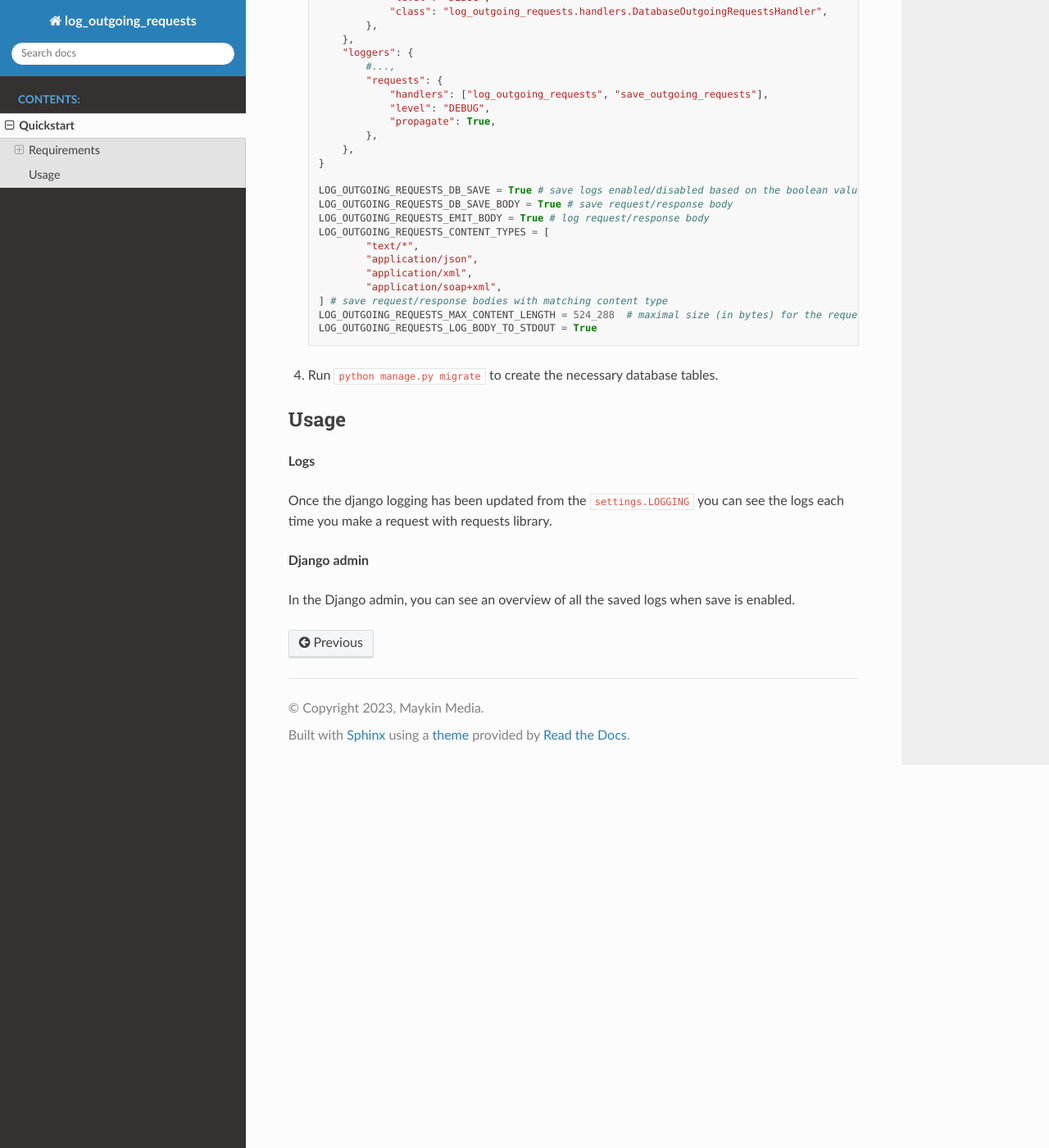
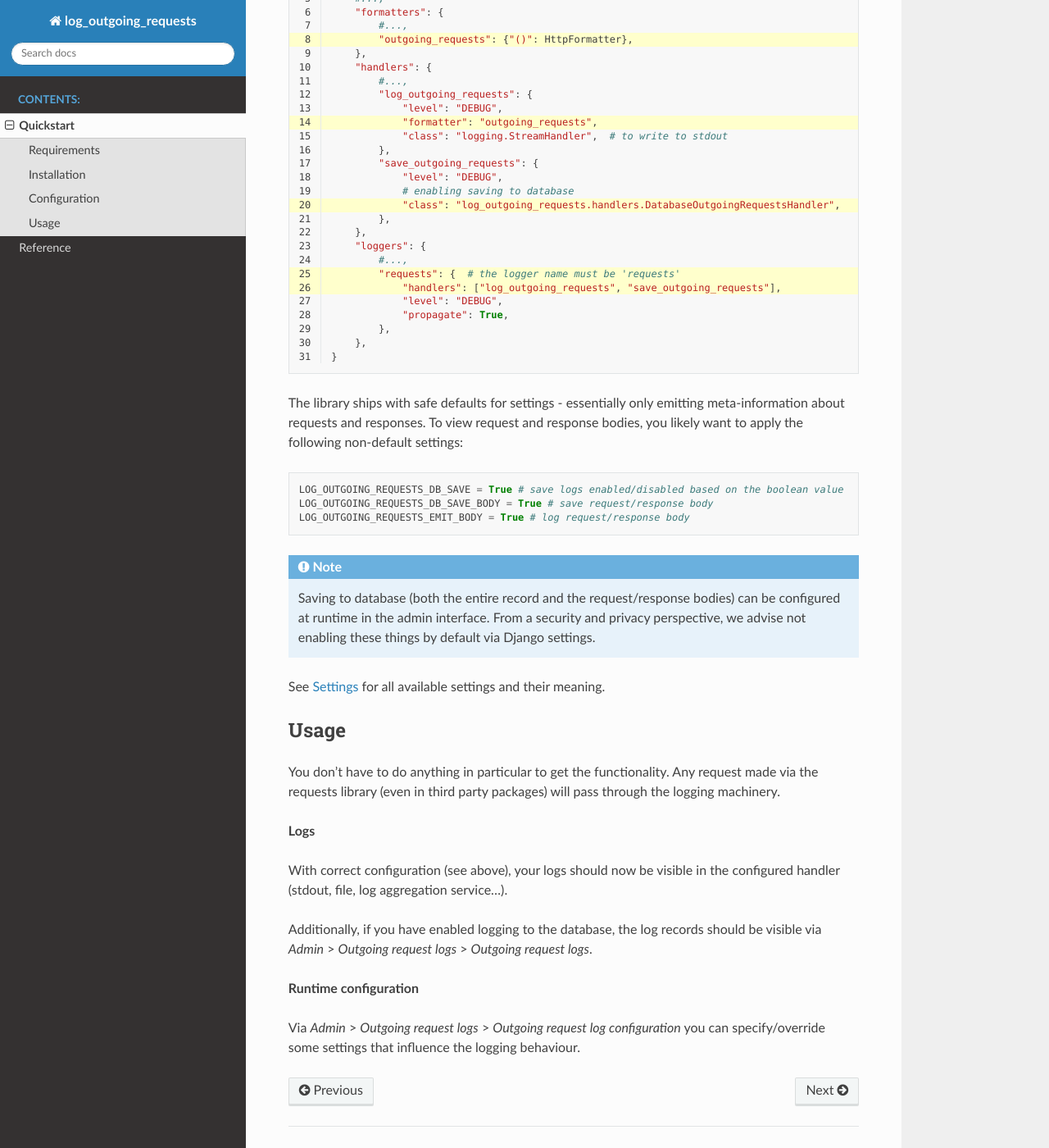
Before and after one commit to maykinmedia/django-log-outgoing-requests, a Sphinx documentation site: the page built from docs/quickstart.rst, in a window 1280 px wide and 1400 px high, scrolled down 861 px. Shown: the whole window at 82% size. Built offline with Sphinx 7.4.7 and the Read the Docs theme 2.0.0, drawn with Linux system fonts in a browser that asks for light colours; some of the changed text lies outside the part shown.

Commit message:
:pencil: Clean up documentation and add settings reference

```diff
--- a/docs/quickstart.rst
+++ b/docs/quickstart.rst
@@ -3,11 +3,12 @@ Quickstart
 ==========
 
 Requirements
-------------
+============
 
-* Python 3.7 or above
+* Python 3.8 or newer
 * Django 3.2 or newer
-* requests
+
+Additional requirements are installed along with the package.
 
 Installation
 ============
@@ -21,66 +22,89 @@ Installation
 #.  Add ``log_outgoing_requests`` to ``INSTALLED_APPS`` in your Django
     project's ``settings.py``.
 
-#.  Update your ``settings.py`` file with the following (if you haven't defined
-    logging yet, you can see the Django's `documentation`_):
+#. Run ``python manage.py migrate`` to create the necessary database tables
 
-    .. code-block:: python
+Configuration
+=============
 
-        from log_outgoing_requests.formatters import HttpFormatter
+You must configure the ``LOGGING`` Django setting to integrate the formatter(s) and/or
+handler(s). Review the Django's `documentation`_ about this setting if there is no
+configuration in place yet.
+
+The snippet below provides an example of configuring the custom formatter and enabling
+the custom handler to save records to the database.
+
+.. code-block:: python
+    :linenos:
+    :emphasize-lines: 1, 8, 14, 20, 25, 26
+
+    from log_outgoing_requests.formatters import HttpFormatter
 
 
-        LOGGING = {
+    LOGGING = {
+        #...,
+        "formatters": {
             #...,
-            "formatters": {
-                #...,
-                "outgoing_requests": {"()": HttpFormatter},
+            "outgoing_requests": {"()": HttpFormatter},
+        },
+        "handlers": {
+            #...,
+            "log_outgoing_requests": {
+                "level": "DEBUG",
+                "formatter": "outgoing_requests",
+                "class": "logging.StreamHandler",  # to write to stdout
             },
-            "handlers": {
-                #...,
-                "log_outgoing_requests": {
-                    "level": "DEBUG",
-                    "formatter": "outgoing_requests",
-                    "class": "logging.StreamHandler",
-                },
-                "save_outgoing_requests": {
-                    "level": "DEBUG",
-                    "class": "log_outgoing_requests.handlers.DatabaseOutgoingRequestsHandler",
-                },
+            "save_outgoing_requests": {
+                "level": "DEBUG",
+                # enabling saving to database
+                "class": "log_outgoing_requests.handlers.DatabaseOutgoingRequestsHandler",
             },
-            "loggers": {
-                #...,
-                "requests": {
-                    "handlers": ["log_outgoing_requests", "save_outgoing_requests"],
-                    "level": "DEBUG",
-                    "propagate": True,
-                },
+        },
+        "loggers": {
+            #...,
+            "requests": {  # the logger name must be 'requests'
+                "handlers": ["log_outgoing_requests", "save_outgoing_requests"],
+                "level": "DEBUG",
+                "propagate": True,
             },
-        }
-
-        LOG_OUTGOING_REQUESTS_DB_SAVE = True # save logs enabled/disabled based on the boolean value
-        LOG_OUTGOING_REQUESTS_DB_SAVE_BODY = True # save request/response body
-        LOG_OUTGOING_REQUESTS_EMIT_BODY = True # log request/response body
-        LOG_OUTGOING_REQUESTS_CONTENT_TYPES = [
-                "text/*",
-                "application/json",
-                "application/xml",
-                "application/soap+xml",
-        ] # save request/response bodies with matching content type
-        LOG_OUTGOING_REQUESTS_MAX_CONTENT_LENGTH = 524_288  # maximal size (in bytes) for the request/response body
-        LOG_OUTGOING_REQUESTS_LOG_BODY_TO_STDOUT = True
+        },
+    }
 
 
-#.  Run ``python manage.py migrate`` to create the necessary database tables.
+The library ships with safe defaults for settings - essentially only emitting
+meta-information about requests and responses. To view request and response bodies,
+you likely want to apply the following non-default settings:
+
+.. code-block:: python
+
+    LOG_OUTGOING_REQUESTS_DB_SAVE = True # save logs enabled/disabled based on the boolean value
+    LOG_OUTGOING_REQUESTS_DB_SAVE_BODY = True # save request/response body
+    LOG_OUTGOING_REQUESTS_EMIT_BODY = True # log request/response body
+
+.. note:: Saving to database (both the entire record and the request/response bodies)
+   can be configured at runtime in the admin interface. From a security and privacy
+   perspective, we advise not enabling these things by default via Django settings.
+
+See :ref:`reference_settings` for all available settings and their meaning.
 
 Usage
------
+=====
+
+You don't have to do anything in particular to get the functionality. Any request made
+via the requests library (even in third party packages) will pass through the logging
+machinery.
+
 **Logs**
 
-Once the django logging has been updated from the ``settings.LOGGING`` you can see the logs each time
-you make a request with requests library.
+With correct configuration (see above), your logs should now be visible in the
+configured handler (stdout, file, log aggregation service...).
 
-**Django admin**
+Additionally, if you have enabled logging to the database, the log records should
+be visible via *Admin* > *Outgoing request logs* > *Outgoing request logs*.
 
-In the Django admin, you can see an overview of all the saved logs when save is enabled.
+**Runtime configuration**
+
+Via *Admin* > *Outgoing request logs* > *Outgoing request log configuration* you can
+specify/override some settings that influence the logging behaviour.
 
 .. _`documentation`: https://docs.djangoproject.com/en/4.1/topics/logging/
```
Also changed, not shown: README.rst (+16 -106 lines), docs/index.rst (+17 -6 lines), docs/reference.rst (added, +26 -0 lines), 4 other files.
